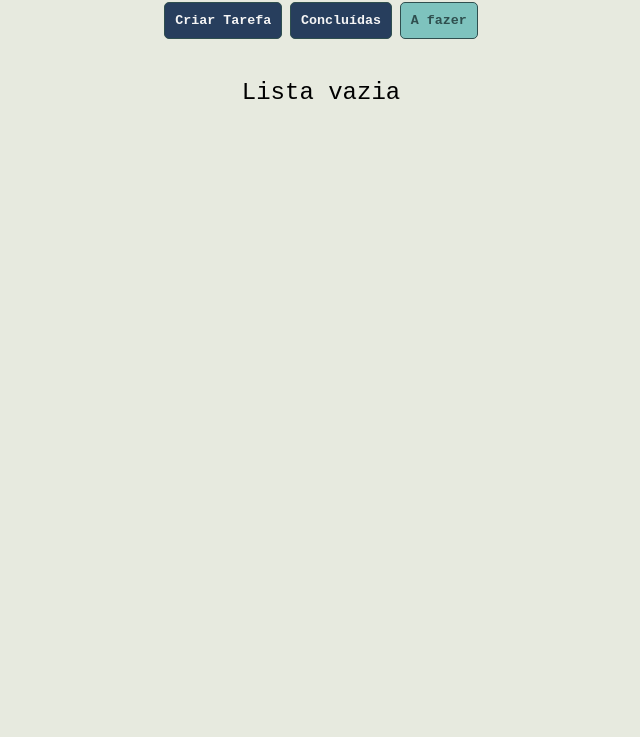
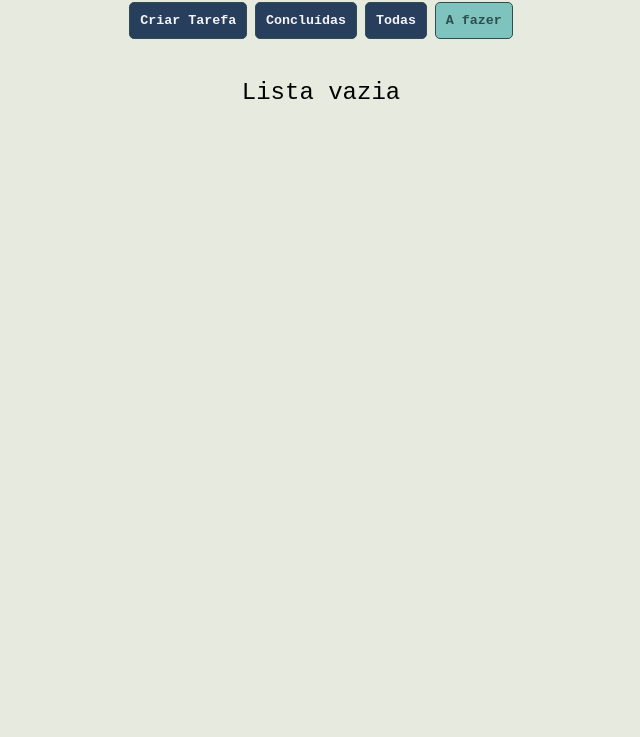
Before and after one commit to chicodevbr/to-do-list, a plain HTML site: page index.html in a window 1280 px wide. Shown: the part 63-800 px from the top of the page, without its empty margins (319-959 px from the left). Drawn offline with Linux system fonts and the light colour scheme.

Commit message:
add button

```diff
--- a/index.html
+++ b/index.html
@@ -21,8 +21,13 @@
         <button class="btn-show-add-tasks" onclick="showAddTasksModal()">
           Criar Tarefa
         </button>
+
         <button class="btn-show-add-tasks" onclick="showAddTasksModalDone()">
           Concluídas
+        </button>
+
+        <button class="btn-show-add-tasks" onclick="showToDoList(true)">
+          Todas
         </button>
 
         <button
```
